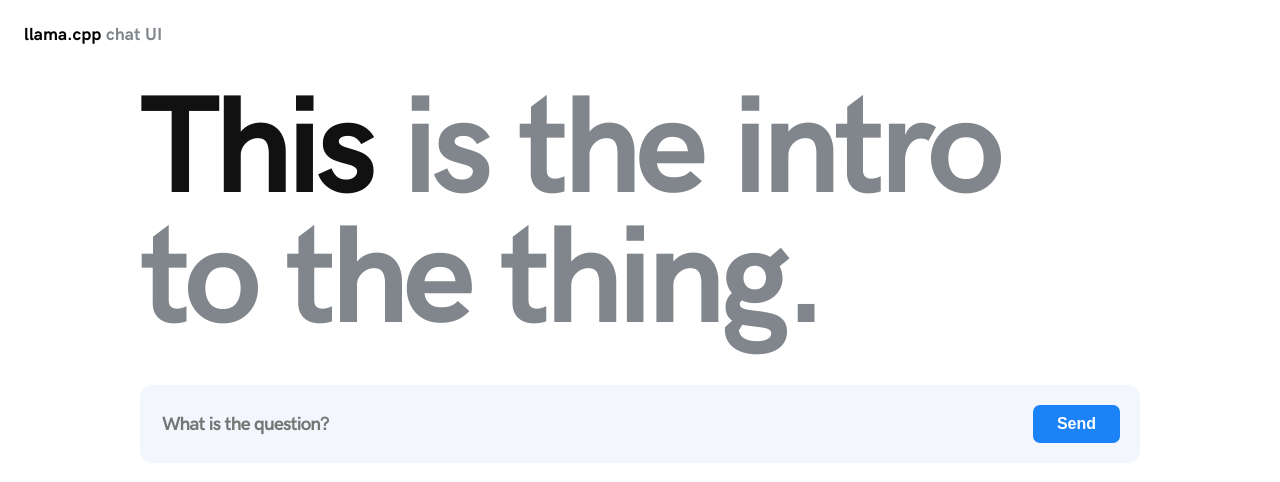
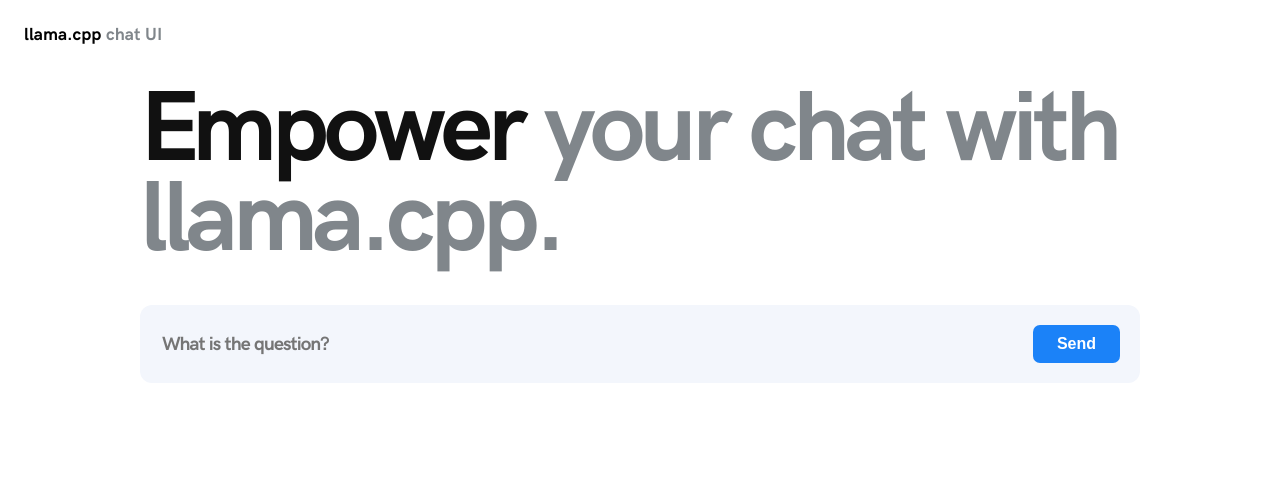
Before and after one commit to shimasakisan/llama-cpp-ui, a React (Create React App) app in the folder frontend/: page / in a window 1280 px wide. Shown: the top 482 px of the page. Built offline with nearby package versions, Linux system fonts and the light colour scheme.

Commit message:
Top message now has several options

```diff
--- a/frontend/src/Intro.css
+++ b/frontend/src/Intro.css
@@ -8,9 +8,9 @@
     width: 100%;
     font-family: acarisans;
     font-weight: 700;
-    font-size: 140px;
+    font-size: 100px;
     letter-spacing: -0.05em;
-    line-height: 130px;
+    line-height: 90px;
     background-color: transparent;
     border: none;
 }
--- a/frontend/src/Intro.js
+++ b/frontend/src/Intro.js
@@ -1,11 +1,28 @@
+import { useEffect, useState } from 'react';
 import './Intro.css';
 
+const messages = [
+    <><span className="Main">Experience</span> the power of llama.cpp.</>,
+    <><span className="Main">Unleash</span> the potential of LLMs on the edge.</>,
+    <><span className="Main">Revolutionize</span> your chat experience with llama.cpp.</>,
+    <><span className="Main">Join</span> the llama.cpp revolution.</>,
+    <><span className="Main">Empower</span> your chat with llama.cpp.</>,
+]
+
+
 export default function Intro() {
+
+    const [selectedItem, setSelectedItem] = useState(() => {
+        return messages[Math.floor(Math.random() * messages.length)];
+    });
+
+    useEffect(() => {
+        setSelectedItem(messages[Math.floor(Math.random() * messages.length)]);
+    }, []);
+
     return (
         <div className="Intro">
-            <div className="Header">
-                <span className="Main">This</span> is the intro to the thing.
-            </div>
+            <div className="Header">{selectedItem}</div>
         </div>
     )
 }
```
